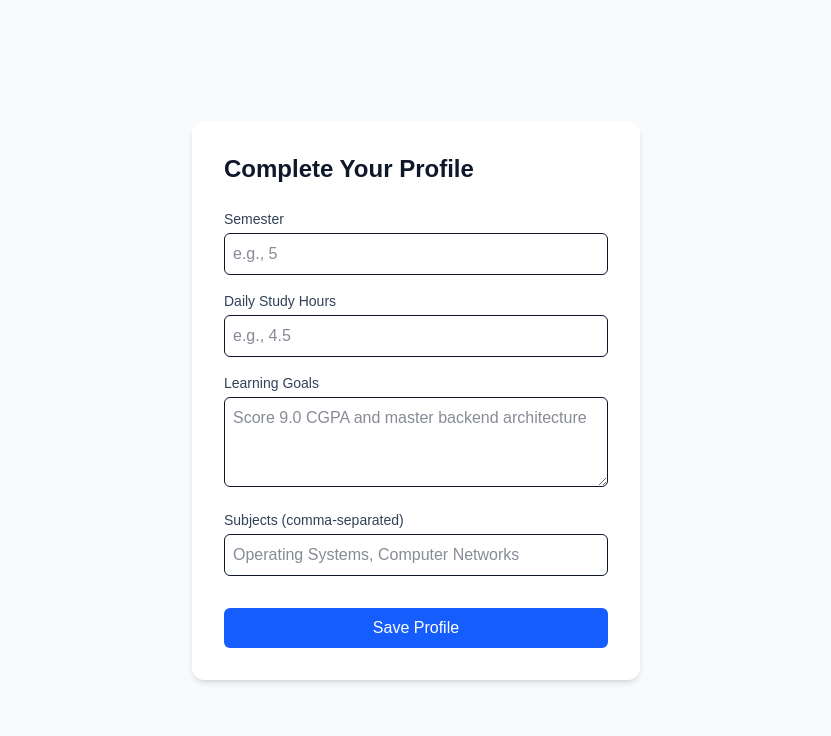
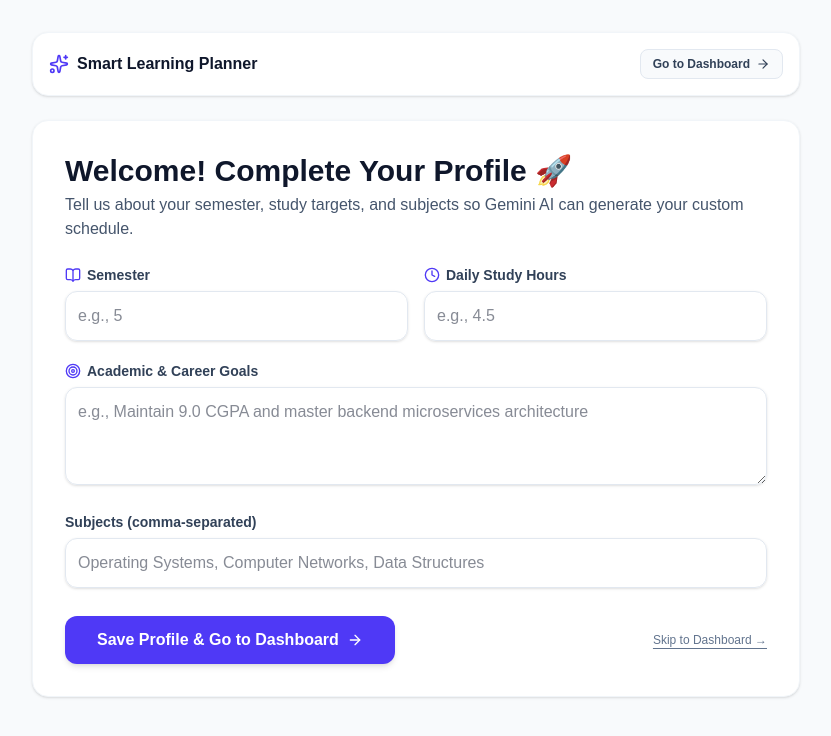
Before and after one commit to Devanshujangid/SKIT-CS-2023-2027-22----Repository-of-Devanshu-Jangid-Khushi-Mathur-Heman-Parahshar-Himanshu-Jain, a Next.js app in the folder frontend/: page /onboarding in a window 1280 px wide. Shown: the top 736 px of the page, without its empty margins (224-1055 px from the left). Built offline with nearby package versions, Linux system fonts and the light colour scheme; no server answers.

Commit message:
feat(frontend): conduct onboarding-to-dashboard browser testing & polish session persistence

```diff
--- a/frontend/src/app/dashboard/page.tsx
+++ b/frontend/src/app/dashboard/page.tsx
@@ -2,6 +2,7 @@
 
 import { useState, useEffect } from "react";
 import { useUser, UserButton } from "@clerk/nextjs";
+import Link from "next/link";
 import {
   BookOpen,
   Clock,
@@ -14,7 +15,8 @@ import {
   Calendar,
   CheckCircle2,
   TrendingUp,
-  Award
+  Award,
+  UserCheck
 } from "lucide-react";
 
 interface StatCardProps {
@@ -23,6 +25,13 @@ interface StatCardProps {
   value: string;
   subtitle?: string;
   isLoading?: boolean;
+}
+
+interface UserProfileState {
+  semester?: number;
+  study_hours_per_day?: number;
+  goals?: string;
+  subjects?: string[];
 }
 
 interface ScheduleTask {
@@ -119,16 +128,22 @@ export default function DashboardPage() {
   const [selectedDay, setSelectedDay] = useState<number>(1);
   const [completedTaskIds, setCompletedTaskIds] = useState<string[]>([]);
   const [hasPlan, setHasPlan] = useState<boolean>(true);
+  const [userProfile, setUserProfile] = useState<UserProfileState | null>(null);
 
-  // Load completed tasks from localStorage on initial render
+  // Load completed tasks & saved user profile from localStorage
   useEffect(() => {
     try {
       const savedCompleted = localStorage.getItem("slp_completed_tasks");
       if (savedCompleted) {
         setCompletedTaskIds(JSON.parse(savedCompleted));
       }
+
+      const savedProfile = localStorage.getItem("slp_user_profile");
+      if (savedProfile) {
+        setUserProfile(JSON.parse(savedProfile));
+      }
     } catch (e) {
-      console.error("Failed to load completed tasks from localStorage:", e);
+      console.error("Failed to load state from localStorage:", e);
     }
   }, []);
 
@@ -175,17 +190,36 @@ export default function DashboardPage() {
     return <DashboardSkeleton onToggleLoading={toggleLoading} />;
   }
 
+  // Dynamic values based on onboarding profile or defaults
+  const displaySemester = userProfile?.semester ? `Semester ${userProfile.semester}` : "Semester 5";
+  const displayWeeklyHours = userProfile?.study_hours_per_day
+    ? `${(userProfile.study_hours_per_day * 7).toFixed(1)} hrs`
+    : "28.5 hrs";
+  const displayDailyHoursSubtitle = userProfile?.study_hours_per_day
+    ? `${userProfile.study_hours_per_day} hrs/day target`
+    : "Target plan";
+  const displayFocusSubject = (userProfile?.subjects && userProfile.subjects.length > 0)
+    ? userProfile.subjects[0]
+    : "Data Structures";
+
   return (
     <main className="min-h-screen bg-slate-50 p-6 sm:p-8">
       <div className="mx-auto max-w-6xl space-y-8">
 
-        {/* Testing & Control Bar */}
+        {/* Testing & Navigation Control Bar */}
         <div className="flex flex-wrap items-center justify-between gap-3 rounded-xl border border-slate-200 bg-white px-4 py-2.5 shadow-sm">
           <div className="flex items-center gap-2 text-xs font-semibold text-slate-500 uppercase tracking-wider">
             <Sparkles className="h-4 w-4 text-indigo-600" />
             <span>Smart Planner Dashboard</span>
           </div>
-          <div className="flex items-center gap-2">
+          <div className="flex flex-wrap items-center gap-2">
+            <Link
+              href="/onboarding"
+              className="inline-flex items-center gap-1.5 rounded-lg border border-indigo-200 bg-indigo-50 px-3 py-1.5 text-xs font-semibold text-indigo-700 hover:bg-indigo-100 transition-colors"
+            >
+              <UserCheck className="h-3.5 w-3.5 text-indigo-600" />
+              Edit Profile / Onboarding
+            </Link>
             <button
               onClick={togglePlanState}
               className="inline-flex items-center gap-1.5 rounded-lg border border-slate-200 bg-slate-50 px-3 py-1.5 text-xs font-medium text-slate-700 hover:bg-slate-100 transition-colors cursor-pointer"
@@ -206,7 +240,7 @@ export default function DashboardPage() {
         <header className="flex items-center justify-between rounded-2xl bg-white p-6 shadow-sm">
           <div>
             <h1 className="text-2xl font-bold text-slate-900 sm:text-3xl">
-              Welcome back, {user?.firstName || "Student"}! 👋
+              Welcome back, {user?.firstName || user?.username || "Student"}! 👋
             </h1>
             <p className="mt-1 text-slate-600">Let's map out your academic success.</p>
           </div>
@@ -218,19 +252,19 @@ export default function DashboardPage() {
           <StatCard
             icon={<Clock className="h-6 w-6" />}
             title="Total Weekly Hours"
-            value="28.5 hrs"
-            subtitle="Target plan"
+            value={displayWeeklyHours}
+            subtitle={displayDailyHoursSubtitle}
           />
           <StatCard
             icon={<Target className="h-6 w-6" />}
             title="Primary Focus"
-            value="Data Structures"
+            value={displayFocusSubject}
             subtitle="High priority"
           />
           <StatCard
             icon={<BookOpen className="h-6 w-6" />}
             title="Active Semester"
-            value="Semester 5"
+            value={displaySemester}
             subtitle="Fall 2026"
           />
           <StatCard
@@ -240,6 +274,7 @@ export default function DashboardPage() {
             subtitle={`${completedTasksCount} of ${totalTasksCount} tasks done`}
           />
         </section>
+
 
         {/* Main Section */}
         {!hasPlan ? (
--- a/frontend/src/app/onboarding/page.tsx
+++ b/frontend/src/app/onboarding/page.tsx
@@ -1,12 +1,15 @@
 "use client";
 
-import { useState } from "react";
-import { useAuth } from "@clerk/nextjs";
+import { useState, useEffect } from "react";
+import { useAuth, useUser, UserButton } from "@clerk/nextjs";
 import { useRouter } from "next/navigation";
+import Link from "next/link";
 import { API_BASE_URL } from "@/lib/api";
+import { Sparkles, ArrowRight, BookOpen, Clock, Target, CheckCircle2 } from "lucide-react";
 
 export default function OnboardingPage() {
   const { getToken } = useAuth();
+  const { user, isLoaded: isUserLoaded } = useUser();
   const router = useRouter();
   const [isSubmitting, setIsSubmitting] = useState(false);
 
@@ -17,6 +20,24 @@ export default function OnboardingPage() {
     subjects: "",
   });
 
+  // Pre-populate form if user profile exists in localStorage
+  useEffect(() => {
+    try {
+      const savedProfile = localStorage.getItem("slp_user_profile");
+      if (savedProfile) {
+        const parsed = JSON.parse(savedProfile);
+        setFormData({
+          semester: parsed.semester ? String(parsed.semester) : "",
+          study_hours_per_day: parsed.study_hours_per_day ? String(parsed.study_hours_per_day) : "",
+          goals: Array.isArray(parsed.goals) ? parsed.goals.join(", ") : (parsed.goals || ""),
+          subjects: Array.isArray(parsed.subjects) ? parsed.subjects.join(", ") : (parsed.subjects || ""),
+        });
+      }
+    } catch (e) {
+      console.error("Failed to parse saved profile:", e);
+    }
+  }, []);
+
   const handleChange = (e: React.ChangeEvent<HTMLInputElement | HTMLTextAreaElement>) => {
     setFormData({ ...formData, [e.target.name]: e.target.value });
   };
@@ -25,15 +46,22 @@ export default function OnboardingPage() {
     e.preventDefault();
     setIsSubmitting(true);
 
-    try {
-      const token = await getToken();
-
     const payload = {
-        semester: parseInt(formData.semester),
-        study_hours_per_day: parseFloat(formData.study_hours_per_day),
+      semester: parseInt(formData.semester) || 1,
+      study_hours_per_day: parseFloat(formData.study_hours_per_day) || 4,
       goals: formData.goals,
       subjects: formData.subjects.split(",").map((s) => s.trim()).filter(Boolean),
     };
+
+    // Store in localStorage immediately for seamless client-side state
+    try {
+      localStorage.setItem("slp_user_profile", JSON.stringify(payload));
+    } catch (e) {
+      console.error("LocalStorage save error:", e);
+    }
+
+    try {
+      const token = await getToken();
 
       const response = await fetch(`${API_BASE_URL}/api/v1/profile`, {
         method: "POST",
@@ -45,85 +73,155 @@ export default function OnboardingPage() {
       });
 
       if (!response.ok) {
-        throw new Error("Failed to create profile");
+        console.warn("Backend profile save API returned non-200, continuing with local profile.");
       }
-
-      router.push("/dashboard");
     } catch (error) {
-      console.error("Error submitting profile:", error);
-      alert("Failed to save profile. Please try again.");
+      console.error("Error submitting profile to backend API:", error);
     } finally {
       setIsSubmitting(false);
+      // Seamless navigation to dashboard
+      router.push("/dashboard");
     }
   };
 
   return (
-    <main className="flex min-h-screen items-center justify-center bg-slate-50 p-6">
-      <div className="w-full max-w-md rounded-xl bg-white p-8 shadow-md">
-        <h1 className="mb-6 text-2xl font-bold text-slate-900">Complete Your Profile</h1>
-        <form onSubmit={handleSubmit} className="flex flex-col gap-4">
+    <main className="min-h-screen bg-slate-50 p-6 sm:p-8">
+      <div className="mx-auto max-w-3xl space-y-6">
 
+        {/* Top Navbar with Clerk Session Indicator */}
+        <div className="flex items-center justify-between rounded-2xl bg-white p-4 shadow-sm border border-slate-100">
+          <div className="flex items-center gap-2">
+            <Sparkles className="h-5 w-5 text-indigo-600" />
+            <span className="font-bold text-slate-900">Smart Learning Planner</span>
+          </div>
+
+          <div className="flex items-center gap-3">
+            <Link
+              href="/dashboard"
+              className="inline-flex items-center gap-1.5 rounded-lg border border-slate-200 bg-slate-50 px-3 py-1.5 text-xs font-semibold text-slate-700 hover:bg-slate-100 transition-colors"
+            >
+              Go to Dashboard
+              <ArrowRight className="h-3.5 w-3.5" />
+            </Link>
+            {isUserLoaded && <UserButton appearance={{ elements: { avatarBox: "h-9 w-9" } }} />}
+          </div>
+        </div>
+
+        {/* Onboarding Form Card */}
+        <div className="rounded-2xl bg-white p-8 shadow-sm border border-slate-100">
+          <div className="mb-6">
+            <h1 className="text-2xl font-bold text-slate-900 sm:text-3xl">
+              Welcome{user?.firstName ? `, ${user.firstName}` : ""}! Complete Your Profile 🚀
+            </h1>
+            <p className="mt-1 text-slate-600">
+              Tell us about your semester, study targets, and subjects so Gemini AI can generate your custom schedule.
+            </p>
+          </div>
+
+          <form onSubmit={handleSubmit} className="flex flex-col gap-5">
+
+            <div className="grid grid-cols-1 gap-4 sm:grid-cols-2">
               <div>
-            <label className="mb-1 block text-sm font-medium text-slate-700">Semester</label>
+                <label className="mb-1.5 block text-sm font-semibold text-slate-700">
+                  <span className="flex items-center gap-1.5">
+                    <BookOpen className="h-4 w-4 text-indigo-600" />
+                    Semester
+                  </span>
+                </label>
                 <input
                   type="number"
                   name="semester"
                   required
+                  min="1"
+                  max="10"
                   value={formData.semester}
                   onChange={handleChange}
-              className="w-full rounded-md border p-2 text-slate-900"
+                  className="w-full rounded-xl border border-slate-200 p-3 text-slate-900 shadow-sm focus:border-indigo-500 focus:outline-none focus:ring-1 focus:ring-indigo-500"
                   placeholder="e.g., 5"
                 />
               </div>
 
               <div>
-            <label className="mb-1 block text-sm font-medium text-slate-700">Daily Study Hours</label>
+                <label className="mb-1.5 block text-sm font-semibold text-slate-700">
+                  <span className="flex items-center gap-1.5">
+                    <Clock className="h-4 w-4 text-indigo-600" />
+                    Daily Study Hours
+                  </span>
+                </label>
                 <input
                   type="number"
                   step="0.5"
                   name="study_hours_per_day"
                   required
+                  min="0.5"
+                  max="18"
                   value={formData.study_hours_per_day}
                   onChange={handleChange}
-              className="w-full rounded-md border p-2 text-slate-900"
+                  className="w-full rounded-xl border border-slate-200 p-3 text-slate-900 shadow-sm focus:border-indigo-500 focus:outline-none focus:ring-1 focus:ring-indigo-500"
                   placeholder="e.g., 4.5"
                 />
               </div>
+            </div>
 
             <div>
-            <label className="mb-1 block text-sm font-medium text-slate-700">Learning Goals</label>
+              <label className="mb-1.5 block text-sm font-semibold text-slate-700">
+                <span className="flex items-center gap-1.5">
+                  <Target className="h-4 w-4 text-indigo-600" />
+                  Academic & Career Goals
+                </span>
+              </label>
               <textarea
                 name="goals"
                 required
                 value={formData.goals}
                 onChange={handleChange}
-              className="w-full rounded-md border p-2 text-slate-900"
-              placeholder="Score 9.0 CGPA and master backend architecture"
+                className="w-full rounded-xl border border-slate-200 p-3 text-slate-900 shadow-sm focus:border-indigo-500 focus:outline-none focus:ring-1 focus:ring-indigo-500"
+                placeholder="e.g., Maintain 9.0 CGPA and master backend microservices architecture"
                 rows={3}
               />
             </div>
 
             <div>
-            <label className="mb-1 block text-sm font-medium text-slate-700">Subjects (comma-separated)</label>
+              <label className="mb-1.5 block text-sm font-semibold text-slate-700">
+                Subjects (comma-separated)
+              </label>
               <input
                 type="text"
                 name="subjects"
                 required
                 value={formData.subjects}
                 onChange={handleChange}
-              className="w-full rounded-md border p-2 text-slate-900"
-              placeholder="Operating Systems, Computer Networks"
+                className="w-full rounded-xl border border-slate-200 p-3 text-slate-900 shadow-sm focus:border-indigo-500 focus:outline-none focus:ring-1 focus:ring-indigo-500"
+                placeholder="Operating Systems, Computer Networks, Data Structures"
               />
             </div>
 
+            <div className="mt-2 flex flex-col sm:flex-row items-center justify-between gap-4">
               <button
                 type="submit"
                 disabled={isSubmitting}
-            className="mt-4 w-full rounded-md bg-blue-600 py-2 text-white hover:bg-blue-700 disabled:opacity-50"
+                className="w-full sm:w-auto inline-flex items-center justify-center gap-2 rounded-xl bg-indigo-600 px-8 py-3 font-semibold text-white transition-colors hover:bg-indigo-700 disabled:opacity-50 cursor-pointer shadow-md"
               >
-            {isSubmitting ? "Saving..." : "Save Profile"}
+                {isSubmitting ? (
+                  "Saving Profile..."
+                ) : (
+                  <>
+                    Save Profile & Go to Dashboard
+                    <ArrowRight className="h-4 w-4" />
+                  </>
+                )}
               </button>
+
+              <Link
+                href="/dashboard"
+                className="text-xs text-slate-500 hover:text-slate-800 underline underline-offset-4"
+              >
+                Skip to Dashboard →
+              </Link>
+            </div>
           </form>
+        </div>
+
       </div>
     </main>
   );
--- a/frontend/src/proxy.ts
+++ b/frontend/src/proxy.ts
@@ -1,4 +1,3 @@
-
 import { clerkMiddleware, createRouteMatcher } from '@clerk/nextjs/server';
 
 // Define public routes that do not require authentication
```
Lines whose indentation alone changed are shown as unchanged.
